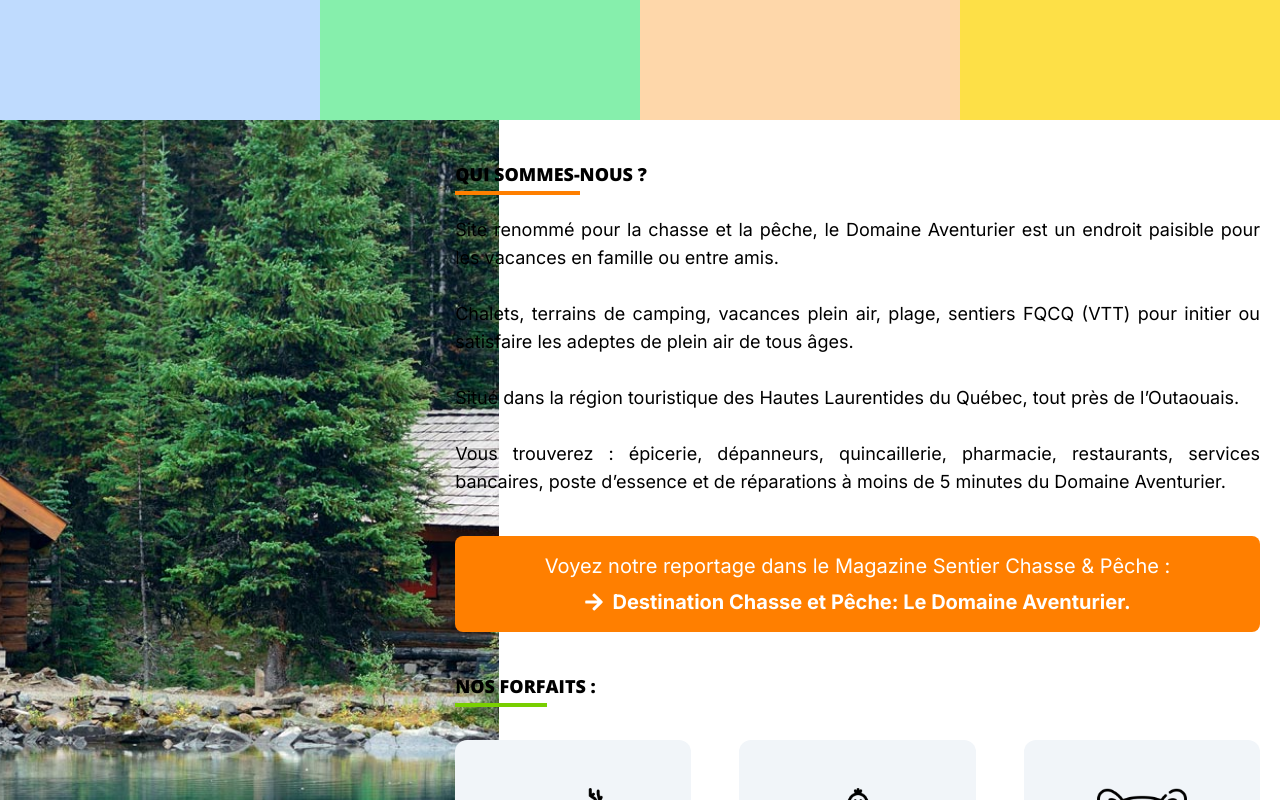
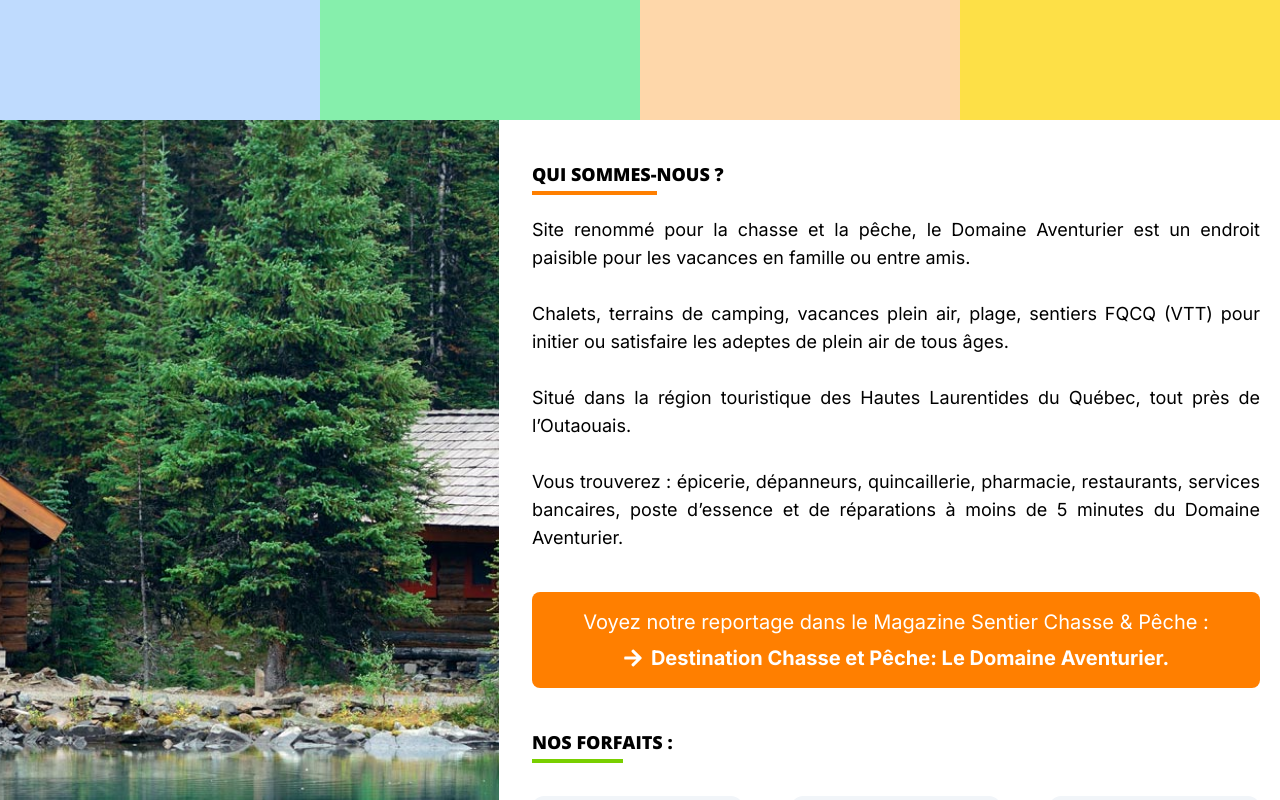
Before and after one commit to manuelfontenelle/domaine-aventurier, a Next.js app: page / in a window 1280 px wide. Shown: the part 1080-1880 px from the top of the page. Built offline with nearby package versions, Linux system fonts and the light colour scheme.

Commit message:
fix responsive

```diff
--- a/components/ContentBlock.js
+++ b/components/ContentBlock.js
@@ -13,7 +13,7 @@
 		<section className="flex flex-wrap   ">
 			<div className=" bg-intro-bg bg-cover bg-no-repeat bg-center h-80 w-full md:absolute md:left-0 md:h-[1250px] lg:h-[1050px] md:w-[39%] "></div>
 			<div className=" md:container mx-auto relative  xl:px-0  md:h-[1250px] lg:h-[1050px] ">
-				<div className="px-5 2xl:px-16 md:absolute md:ml-[40%] xl:ml-[34%] ">
+				<div className="px-5 2xl:px-16 md:absolute md:ml-[40%]  xl:ml-[40%] 2xl:ml-[34%] ">
 					<div className="pt-10 ">
 						<h2 className="font-OpenSans font-black text-lg uppercase title title--orange">
 							Qui sommes-nous ?
```
